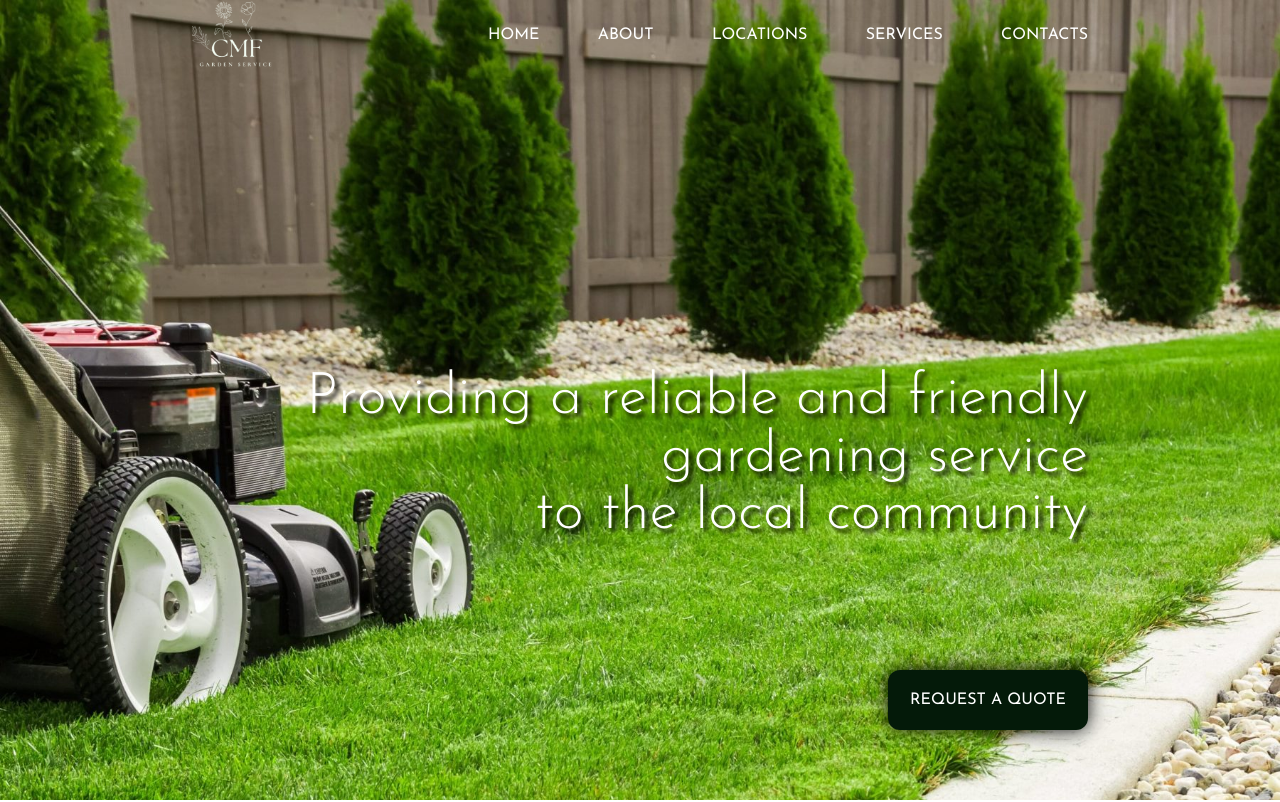
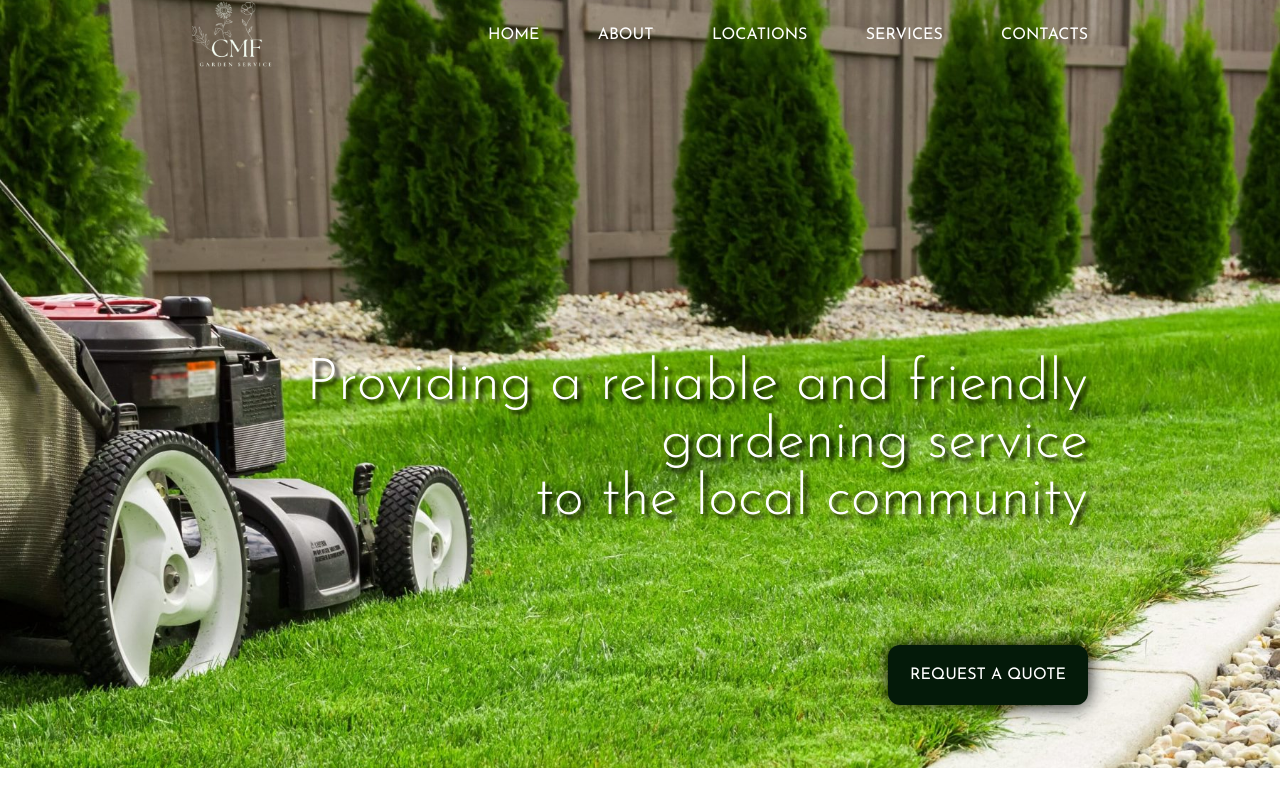
Before and after one commit to CMF-Garden-services/cmfgardenservices, a React (Create React App) app: page / in a window 1280 px wide. Shown: the top 802 px of the page. Built offline with nearby package versions, Linux system fonts and the light colour scheme; a web font is replaced by a local one.

Commit message:
loading image

```diff
--- a/src/components/03_sections/01_home/Home.js
+++ b/src/components/03_sections/01_home/Home.js
@@ -36,7 +36,7 @@ const Home = () => {
     return (
         <PlaceHolder>
         {loaded ? <Wrapper ref={ref} zIndex={zIndex} id="home">
-            {loaded ?  <MainImage src={home} alt="home"/>  : <MainImage src={home_lq} alt="home"/> }
+            <MainImage src={home} alt="home"/>
             <MottoWrapper>
                 <MottoText>Providing a reliable and friendly<br/> gardening service<br/> to the local community</MottoText>
                 <a href="#quote"><Button>REQUEST A QUOTE</Button></a>
--- a/src/components/03_sections/01_home/HomeStyle.js
+++ b/src/components/03_sections/01_home/HomeStyle.js
@@ -8,7 +8,7 @@ const { darkgreen } = colors
 
 const PlaceHolder = styled.div`
     width: 100%;
-    height: 100vw;
+    height: 60vw;
 `
 
 const Wrapper = styled.div`
@@ -31,7 +31,7 @@ const Wrapper = styled.div`
 const MainImage = styled.img`
     object-fit: cover;
     width: 100%;
-    // height: 100%;
+    height: 60vw;
 `
 
 const MottoWrapper = styled.div`
```
